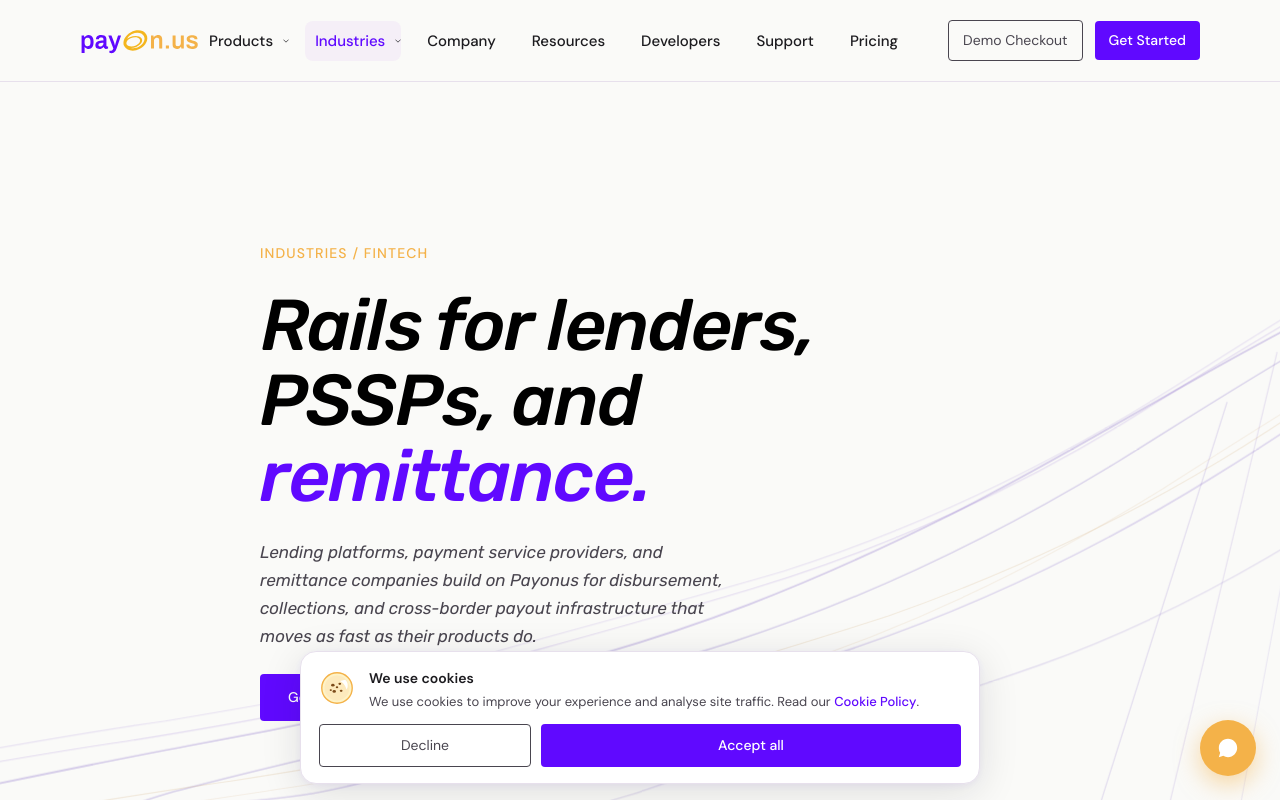
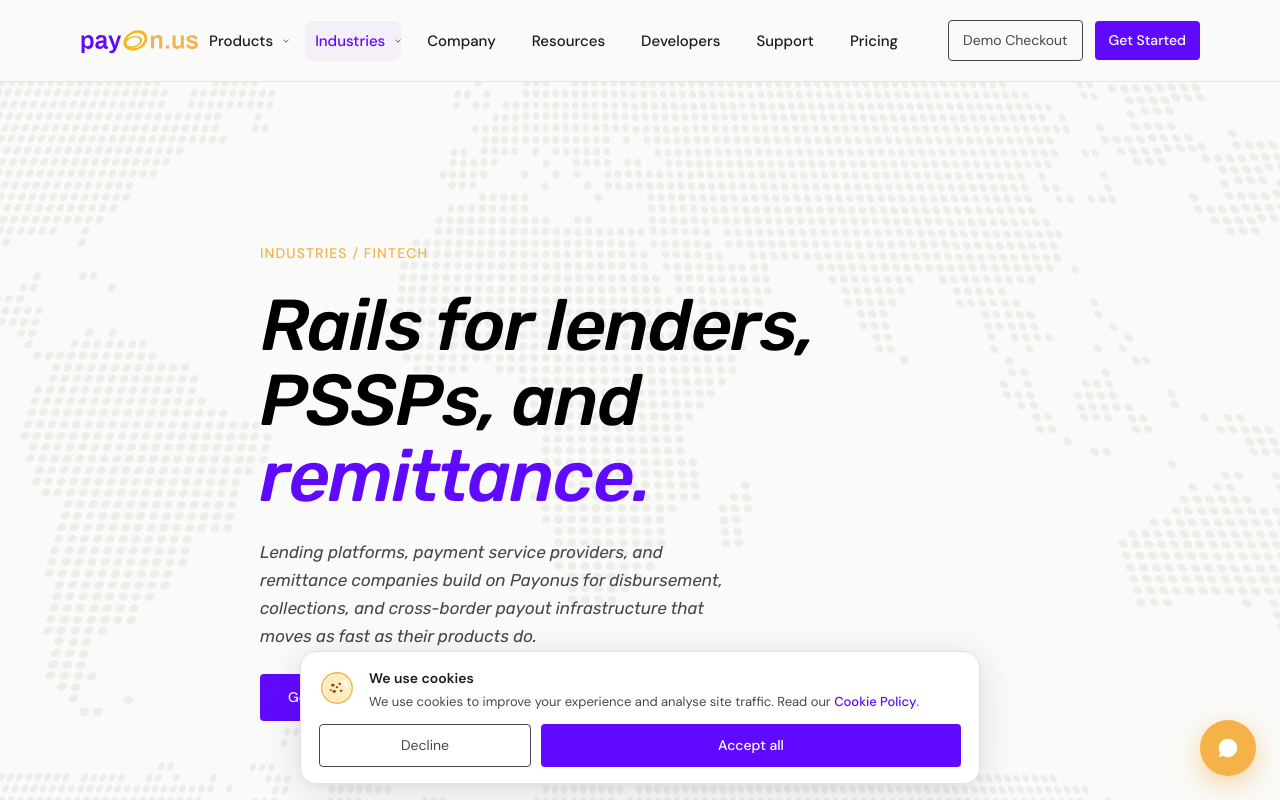
Before and after one commit to TommmyAyandele/payonus, a Next.js app: page /industries/fintech in a window 1280 px wide. Shown: the top 800 px of the page. Built offline with nearby package versions, Linux system fonts and the light colour scheme.

Commit message:
Match industries hero background to product pages
Swap the static wavy-line SVG on industry page heroes for the same
animated scrolling world-map-dots background used on product pages.

```diff
--- a/app/IndustryPage.tsx
+++ b/app/IndustryPage.tsx
@@ -7,7 +7,6 @@
 import { PILLS, PillIcon } from "./ComplianceSection";
 import { useScrollReveal, ripple, ProductFeature } from "./ProductPage";
 import { Industry } from "./IndustryHeroBg";
-import HeroBg from "./HeroBg";
 
 /* ─── TYPES ─── */
 export type { ProductFeature };
@@ -118,6 +117,7 @@
         .footer-link::after{content:'';position:absolute;bottom:-2px;left:0;width:0;height:1px;background:#6009FF;transition:width 0.3s cubic-bezier(0.16,1,0.3,1);}
         .footer-link:hover::after{width:100%;}
         @keyframes skShimmer{from{background-position:-600px 0;}to{background-position:600px 0;}}
+        @keyframes mapScrollY{from{transform:translateX(-50%) translateY(0);}to{transform:translateX(-50%) translateY(-50%);}}
         @keyframes flagScrollY{from{transform:translateY(0);}to{transform:translateY(-50%);}}
         .flag-scroll-track{animation:flagScrollY 18s linear infinite;}
         .flag-scroll-track:hover{animation-play-state:paused;}
@@ -133,7 +133,9 @@
 
       {/* ══ HERO ══ */}
       <section style={{ position:"relative", width:"100%", background:T.bg, overflow:"hidden" }}>
-        <HeroBg />
+        <div style={{ position:"absolute", top:0, left:"50%", width:isMobile?860:1600, pointerEvents:"none", zIndex:0, animation:"mapScrollY 38s linear infinite", willChange:"transform" }}>
+          {[0,1].map(n => <img key={n} src="/world-map-dots.png" aria-hidden style={{ display:"block", width:"100%", opacity:isMobile?0.18:0.14, filter:"invert(1)" }} />)}
+        </div>
 
         <div style={{ position:"relative", zIndex:1, maxWidth:1440, margin:"0 auto", padding:isMobile?`80px 20px 60px`:`0 ${hPad}px`, minHeight:isMobile?"auto":"100vh", display:isMobile?"block":"flex", alignItems:"center", justifyContent:"center" }}>
           <div style={{ maxWidth:isMobile?"100%":760, display:"flex", flexDirection:"column", gap:isMobile?28:24, alignItems:"flex-start" }}>
```
